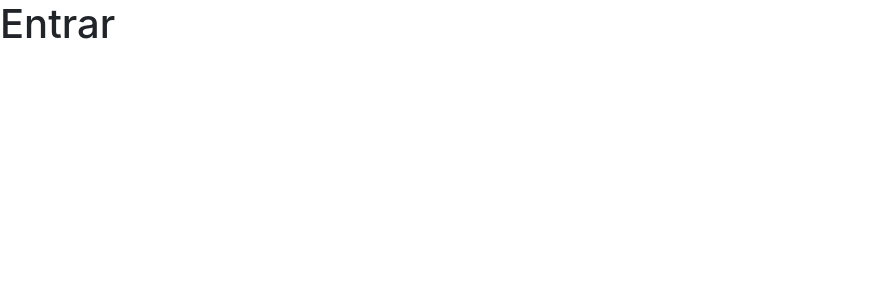
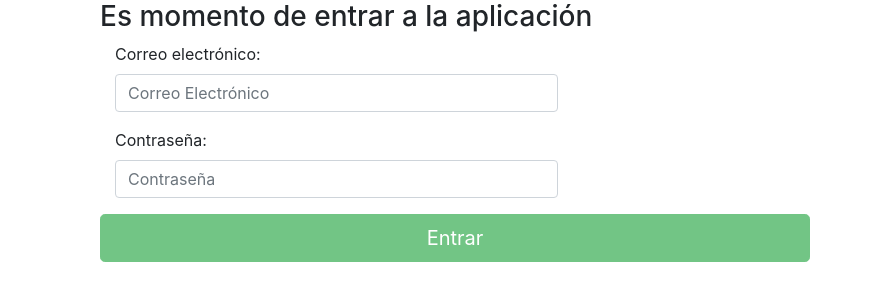
Before and after one commit to HernanCamacho/ingenia-client, an Angular app: page /login in a window 1280 px wide. Shown: the top 300 px of the page, without its empty margins (0-870 px from the left). Built offline with nearby package versions, Linux system fonts and the light colour scheme.

Commit message:
Updated LoginComponent

```diff
--- a/src/app/components/login/login.component.html
+++ b/src/app/components/login/login.component.html
@@ -1 +1,21 @@
-<h1>Entrar</h1>
+<div>
+    <div class="container">
+        <div class="col-lg-8 form">
+            <h3>{{title}}</h3>
+            <form #loginForm="ngForm" (ngSubmit)="login(loginrForm)">
+                    <div class="form-group col-lg-8">
+                        <label>Correo electrónico:</label>
+                        <input type="email" name="email" #email="ngModel" [(ngModel)]="user.email" class="form-control" aria-describedby="emailHelp" placeholder="Correo Electrónico" pattern="[a-z0-9._%+-]+@[a-z0-9.-]+\.[a-z]{2,4}$" required>
+                    </div>
+                    <div class="form-group col-lg-8">
+                        <label>Contraseña:</label>
+                        <div class="input-group mb-2">
+                            <input type="password" name="password" #password="ngModel" [(ngModel)]="user.password" class="form-control" aria-describedby="passwordHelp" placeholder="Contraseña" pattern="(?=^.{8,16}$)((?=.*\d)|(?=.*\W+))(?![.\n])(?=.*[A-Z])(?=.*[a-z]).*$" required>
+                        </div>
+                        <!-- <small class="form-text text-muted" *ngIf="!password.valid && password.touched">Tus datos estarán seguros.</small> -->
+                    </div>
+                <input type="submit" value="Entrar" class="btn btn-success btn-form btn-lg btn-block" [disabled]="!loginForm.form.valid"/>
+            </form>
+        </div>
+    </div>
+</div>
--- a/src/app/components/login/login.component.ts
+++ b/src/app/components/login/login.component.ts
@@ -1,14 +1,51 @@
 import { Component, OnInit } from '@angular/core';
+import { Router } from '@angular/router';
+import { User } from '../../models/user';
+import { UserService } from '../../services/user.service';
 
 @Component({
     selector: 'login',
     templateUrl: './login.component.html',
-    providers: []
+    providers: [UserService]
 })
 export class LoginComponent implements OnInit {
 
+    public title: string;
+    public user: User;
+    public token: string;
+    public identity;
+    public status: boolean;
 
-    constructor(){}
+    constructor(
+         private _userService: UserService,
+         private _router: Router
+    ) {
+        this.title = "Es momento de entrar a la aplicación";
+        this.user = new User("","","","","");
+    }
 
-    ngOnInit(){}
+    ngOnInit() {
+        console.log(this.title);
+    }
+
+    login(form) {
+        this._userService.login(this.user).subscribe(
+            response => {
+                if(response && response.access_token){
+                    this.token = response.access_token;
+                    this.identity = response.identity;
+                    if(this._userService.persistData(this.token, this.identity)){
+                        this._router.navigate(['/usuarios']);
+                    }else if(response.message){
+                        this.title = response.message;
+                    }
+                }
+            }, error => {
+                let errorMessage = <any>error;
+                if(errorMessage != null){
+                    this.status = true;
+                }
+                console.log(errorMessage);
+            });
+    }
 }
```
